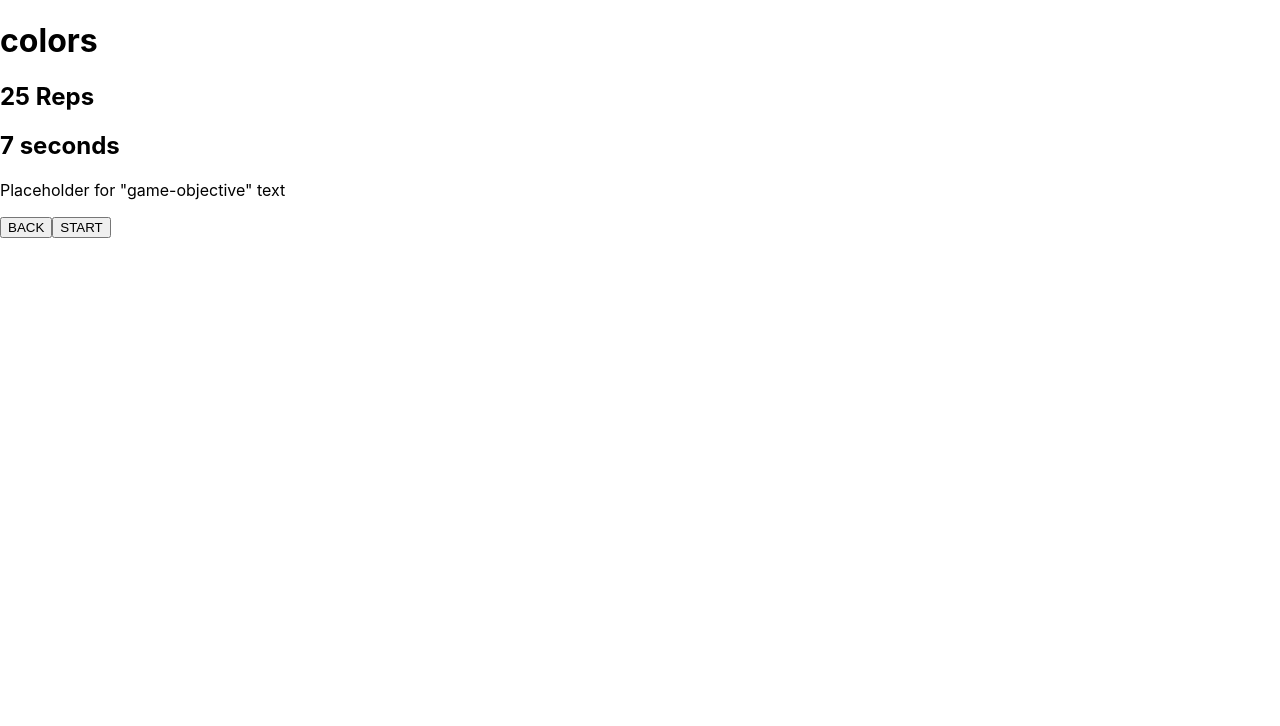
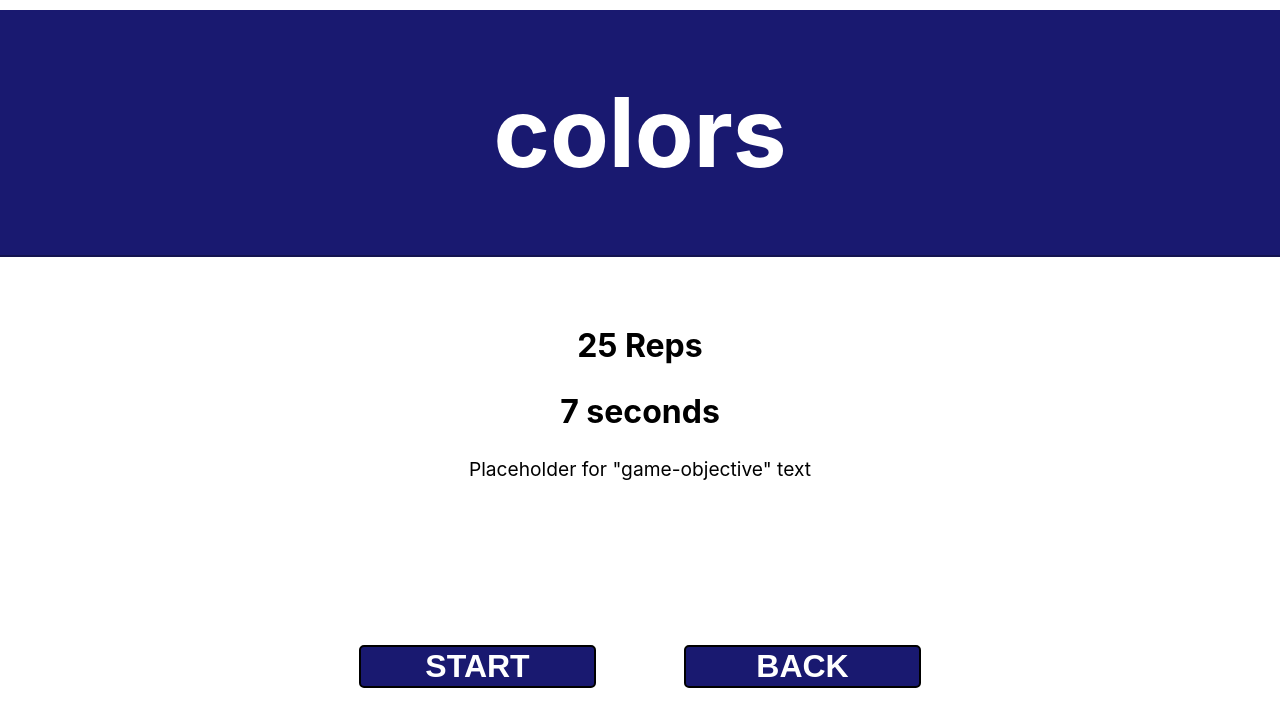
Before and after one commit to donaldsimmons/scan-skills, a Next.js app: page /colors in a window 1280 px wide. Shown: the top 726 px of the page. Built offline with nearby package versions, Linux system fonts and the light colour scheme.

Commit message:
Add initial styles to game screens

```diff
--- a/components/buttons/pause-button.js
+++ b/components/buttons/pause-button.js
@@ -1,7 +1,7 @@
 import Button from './button';
 
 export default function PauseButton(props) {
-  const pauseIcon = <svg xmlns="http://www.w3.org/2000/svg" height="24px" viewBox="0 0 24 24" width="24px" fill="#000000"><path d="M0 0h24v24H0z" fill="none"/><path d="M6 19h4V5H6v14zm8-14v14h4V5h-4z"/></svg>
+  const pauseIcon = <svg xmlns="http://www.w3.org/2000/svg" viewBox="0 0 24 24" width="1em" height="1em"><path d="M8 19c1.1 0 2-.9 2-2V7c0-1.1-.9-2-2-2s-2 .9-2 2v10c0 1.1.9 2 2 2zm6-12v10c0 1.1.9 2 2 2s2-.9 2-2V7c0-1.1-.9-2-2-2s-2 .9-2 2z" fill="currentColor" /></svg>
 
   return(
     <Button id="pause-button" className={props.className} icon={pauseIcon} onClick={props.onClick} />
--- a/components/game-comps/screens/pause-screen.js
+++ b/components/game-comps/screens/pause-screen.js
@@ -7,9 +7,14 @@ export default function PauseScreen(props) {
       <div className="title-area">
         <h1>Paused</h1>
       </div>
-      <h3 className="rep-counter">{props.currentReps} / { props.totalReps}</h3>
-      <StartButton className="start-button" icon="RESUME" onClick={props.togglePause} />
-      <BackButton icon="Quit" onClick={props.quitGame}/>
+      <div id="game-info">
+        <h3 className="reps">{props.currentReps} / { props.totalReps}</h3>
+        <h3 className="interval">7 seconds</h3>
+      </div>
+      <div id="button-area">
+        <StartButton className="start-button" icon="RESUME" onClick={props.togglePause} />
+        <BackButton icon="QUIT" onClick={props.quitGame}/>
+      </div>
     </div>
   );
 };
--- a/components/game-comps/screens/play-screen.js
+++ b/components/game-comps/screens/play-screen.js
@@ -13,7 +13,6 @@ export default function PlayScreen(props) {
   const [paused, setPaused] = useState(false);
 
   const togglePause = () => {
-    console.log(paused);
     if(paused) {
       setPaused(false);
     } else {
@@ -29,7 +28,7 @@ export default function PlayScreen(props) {
 
   return(
     <div id="play-screen" className="game-screen">
-      <h3 className="rep-counter">14/25</h3>
+      <h2 className="rep-counter">14/25</h2>
       <div id="game-button-area">
         <PauseButton className="game-button" onClick={togglePause} />
       </div>
--- a/components/game-comps/screens/start-game-screen.js
+++ b/components/game-comps/screens/start-game-screen.js
@@ -22,15 +22,15 @@ export default function StartGameScreen(props) {
         <h1>{props.gameMode}</h1>
       </div>
       <div id="game-info">
-        <h2 id="reps">25 Reps</h2>
-        <h2 id="interval">7 seconds</h2>
+        <h2 className="reps">25 Reps</h2>
+        <h2 className="interval">7 seconds</h2>
         <p id="game-objective">Placeholder for "game-objective" text</p>
       </div>
       <div id="button-area">
+        <StartButton className="start-screen-button start-button" icon="START" onClick={props.startGame} />
         <Link href="/" passHref>
           <ButtonLink />
         </Link>
-        <StartButton className="start-screen-button start-button" icon="START" onClick={props.startGame} />
       </div>
     </div>
   );
--- a/pages/_app.js
+++ b/pages/_app.js
@@ -1,4 +1,5 @@
 import '../styles/globals.css'
+import '../styles/games.scss'
 
 function MyApp({ Component, pageProps }) {
   return <Component {...pageProps} />
--- /dev/null
+++ b/styles/games.scss
@@ -0,0 +1,157 @@
+/*
+  General
+*/
+
+button {
+  cursor: pointer;
+  background-color: white;
+  border-style: solid;
+}
+
+#game-area {
+  width: 100%;
+  margin: 0 auto;
+  overflow: hidden;
+}
+
+.title-area {
+  font-size: 3em;
+}
+
+#button-area {
+  width: 100%;
+  display: grid;
+  grid-template-columns: 1fr 1fr;
+  column-gap: 10px;
+}
+
+#button-area a, #button-area button {
+  width: 75%;
+  cursor: pointer;
+  justify-self: center;
+  border-radius: 5px;
+  font-size: 2rem;
+  font-weight: bold;
+}
+
+#button-area a button {
+  width: 100%;
+}
+
+/*
+  Start Game Screen
+*/
+
+
+#start-game-screen {
+  position: fixed;
+  width: 100%;
+  height: 100%;
+  display: grid;
+  grid: repeat(3, 1fr) / .75fr 1.5fr .75fr;
+}
+
+#start-game-screen .title-area {
+  width: 100%;
+  grid-column: 1 / 4;
+  background-color: #191970;
+  border-bottom: 2px solid #131350;
+
+  display: grid;
+  grid-template-columns: .75fr 1.5fr .75fr;
+}
+
+#start-game-screen .title-area h1 {
+  grid-column: 2 / span 1;
+  justify-self: center;
+  color: white;
+}
+
+#start-game-screen > div {
+  grid-column: 2 / span 1;
+  justify-self: center;
+  align-self: center;
+}
+
+#start-game-screen button {
+  background-color: #191970;
+  color: white;
+}
+
+#start-game-screen button:hover {
+  background-color: #131350;
+}
+
+#game-info h2, #game-info h3 {
+  font-size: 2em;
+  text-align: center;
+}
+
+#game-info p {
+  font-size: 1.2em;
+}
+
+/*
+  Play Screen
+*/
+
+#play-screen {
+  position: fixed;
+  width: 100%;
+  height: 100%;
+  display: grid;
+  grid: 20% 80% / 1fr 1fr .007fr;
+}
+
+#play-screen h2 {
+  display: block;
+  margin: 5% 0 0 5%;
+  justify-self: left;
+  font-size: 3em;
+}
+
+#game-button-area {
+  justify-self: right;
+}
+
+.game-button {
+  display: inline-grid;
+  margin-top: 5%;
+  padding: 0;
+  border: none;
+  font-size: 6em;
+  align-items: center;
+}
+
+/*
+  Paused Screen
+*/
+
+#pause-screen {
+  position: fixed;
+  inset: 0;
+  width: 100%;
+  height: 100%;
+  z-index: 2;
+
+  display: grid;
+  grid: repeat(3, 1fr) / .75fr 1.5fr .75fr;
+  background-color: rgba(5, 5, 25, 0.75);
+  color: white
+}
+
+#pause-screen > div {
+  grid-column: 2 / span 1;
+  justify-self: center;
+  align-self: center;
+}
+
+#pause-screen button {
+  color: white;
+  border-color: white;
+  background-color: transparent;;
+}
+
+#pause-screen button:hover {
+  background-color: rgba(0, 0, 25, 0.5);
+}
```
